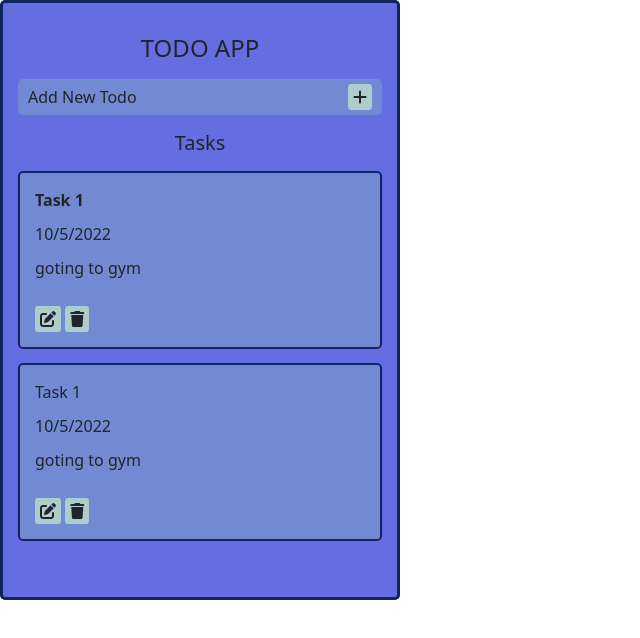
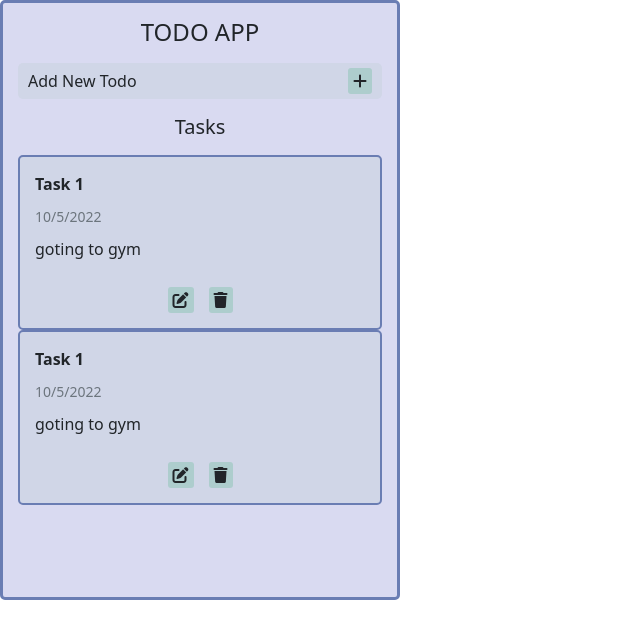
Before and after one commit to hasanmd91/javaScript_Santosh_assignment, a plain HTML site: page Todo-App/index.html in a window 1280 px wide. Shown: the whole page, without its empty margins (0-640 px from the left). Drawn offline with nearby package versions, Linux system fonts and the light colour scheme.

```diff
--- a/Todo-App/index.html
+++ b/Todo-App/index.html
@@ -23,7 +23,7 @@
   </head>
   <body>
     <div class="todoApp">
-      <h4 class="text-center my-3">TODO APP</h4>
+      <h4 class="mb-3 text-center">TODO APP</h4>
       <div id="addNew">
         <span> Add New Todo</span><i class="fa-solid fa-plus"></i>
       </div>
@@ -31,16 +31,18 @@
       <div id="tasks">
         <div>
           <span class="fw-bold"> Task 1 </span>
-          <span> 10/5/2022</span>
+          <span class="small text-secondary"> 10/5/2022</span>
           <p>goting to gym</p>
           <span class="options">
             <i class="fa-solid fa-pen-to-square"></i>
             <i class="fa-solid fa-trash"></i>
           </span>
         </div>
+      </div>
+      <div id="tasks">
         <div>
-          <span> Task 1 </span>
-          <span> 10/5/2022</span>
+          <span class="fw-bold"> Task 1 </span>
+          <span class="small text-secondary"> 10/5/2022</span>
           <p>goting to gym</p>
           <span class="options">
             <i class="fa-solid fa-pen-to-square"></i>
--- a/Todo-App/style.css
+++ b/Todo-App/style.css
@@ -4,9 +4,9 @@
   padding: 0px;
 }
 :root {
-  --border: rgb(15, 36, 92);
-  --todobackground: rgb(113, 138, 211);
-  --appbackgorund: rgb(101, 109, 224);
+  --border: rgb(106, 125, 179);
+  --todobackground: rgb(208, 214, 231);
+  --appbackgorund: rgb(217, 218, 241);
 }
 
 html {
@@ -59,3 +59,9 @@ body {
   display: grid;
   gap: 10px;
 }
+
+.options {
+  justify-self: center;
+  display: flex;
+  gap: 15px;
+}
```
